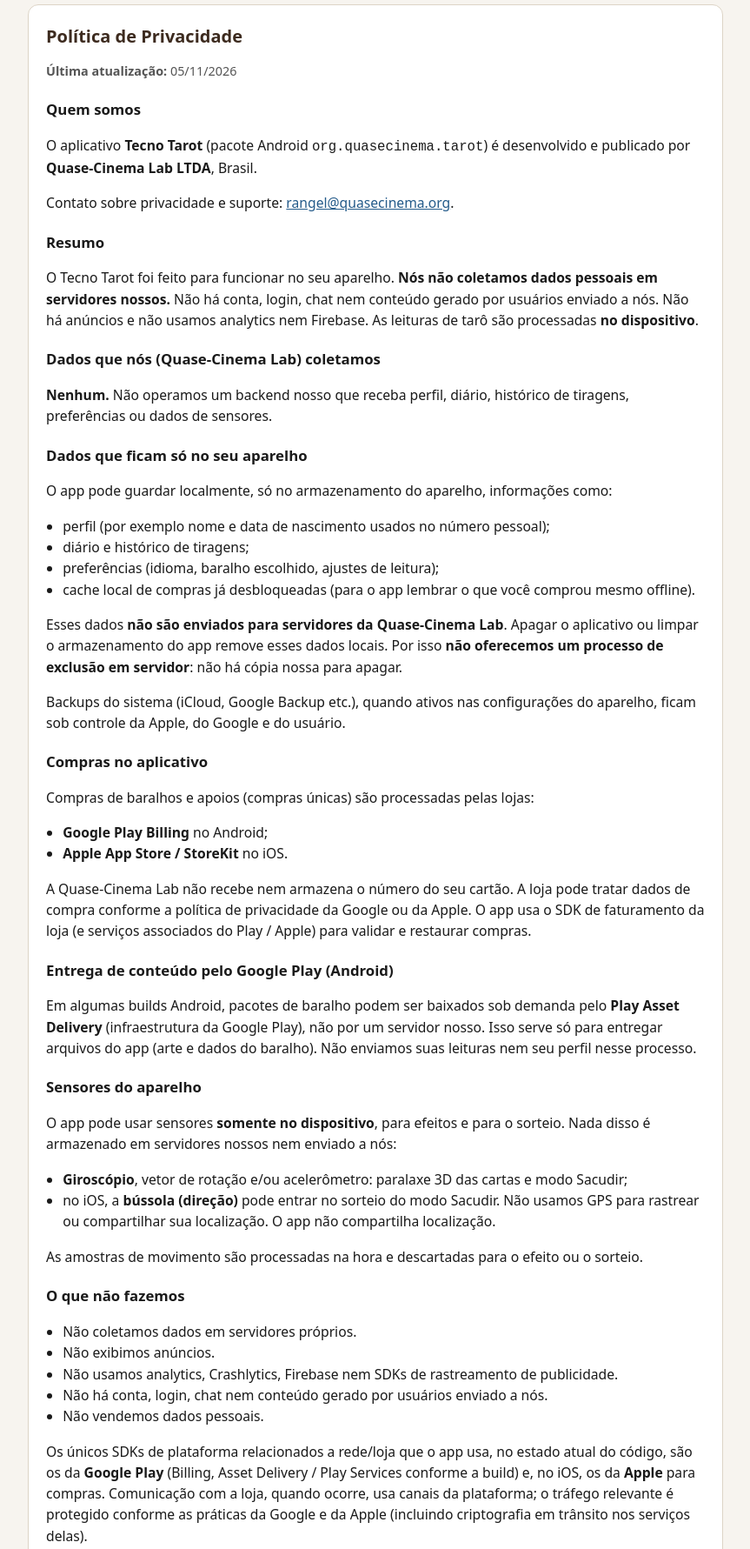
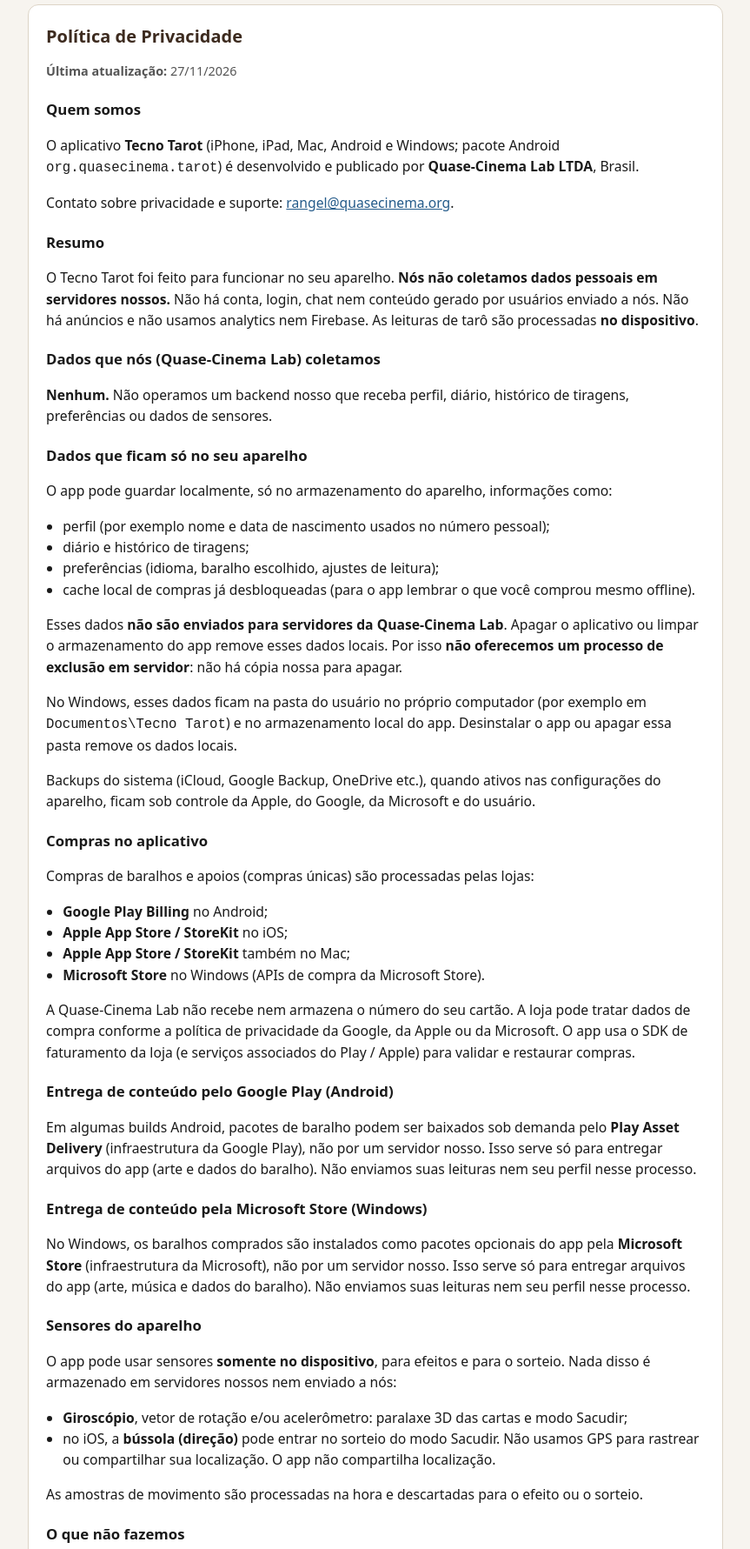
Before and after one commit to AlexandreRangel/SiteRangel, a plain HTML site: page tecno-tarot-privacy.html in a window 1280 px wide. Shown: the part 152-1933 px from the top of the page at 87% size, without its empty margins (208-1071 px from the left). Drawn offline with Linux system fonts and the light colour scheme.

Commit message:
content: política de privacidade Tecno Tarot cobre Windows (Microsoft Store) e Mac

```diff
--- a/tecno-tarot-privacy.html
+++ b/tecno-tarot-privacy.html
@@ -129,10 +129,10 @@
   <main>
     <section id="pt-BR" lang="pt-BR">
       <h2>Política de Privacidade</h2>
-      <p class="meta"><strong>Última atualização:</strong> 05/11/2026</p>
+      <p class="meta"><strong>Última atualização:</strong> 27/11/2026</p>
 
       <h3>Quem somos</h3>
-      <p>O aplicativo <strong>Tecno Tarot</strong> (pacote Android <code>org.quasecinema.tarot</code>) é desenvolvido e publicado por <strong>Quase-Cinema Lab LTDA</strong>, Brasil.</p>
+      <p>O aplicativo <strong>Tecno Tarot</strong> (iPhone, iPad, Mac, Android e Windows; pacote Android <code>org.quasecinema.tarot</code>) é desenvolvido e publicado por <strong>Quase-Cinema Lab LTDA</strong>, Brasil.</p>
       <p>Contato sobre privacidade e suporte: <a href="mailto:rangel@quasecinema.org">rangel@quasecinema.org</a>.</p>
 
       <h3>Resumo</h3>
@@ -150,18 +150,24 @@
         <li>cache local de compras já desbloqueadas (para o app lembrar o que você comprou mesmo offline).</li>
       </ul>
       <p>Esses dados <strong>não são enviados para servidores da Quase-Cinema Lab</strong>. Apagar o aplicativo ou limpar o armazenamento do app remove esses dados locais. Por isso <strong>não oferecemos um processo de exclusão em servidor</strong>: não há cópia nossa para apagar.</p>
-      <p>Backups do sistema (iCloud, Google Backup etc.), quando ativos nas configurações do aparelho, ficam sob controle da Apple, do Google e do usuário.</p>
+      <p>No Windows, esses dados ficam na pasta do usuário no próprio computador (por exemplo em <code>Documentos\Tecno Tarot</code>) e no armazenamento local do app. Desinstalar o app ou apagar essa pasta remove os dados locais.</p>
+      <p>Backups do sistema (iCloud, Google Backup, OneDrive etc.), quando ativos nas configurações do aparelho, ficam sob controle da Apple, do Google, da Microsoft e do usuário.</p>
 
       <h3>Compras no aplicativo</h3>
       <p>Compras de baralhos e apoios (compras únicas) são processadas pelas lojas:</p>
       <ul>
         <li><strong>Google Play Billing</strong> no Android;</li>
-        <li><strong>Apple App Store / StoreKit</strong> no iOS.</li>
+        <li><strong>Apple App Store / StoreKit</strong> no iOS;</li>
+        <li><strong>Apple App Store / StoreKit</strong> também no Mac;</li>
+        <li><strong>Microsoft Store</strong> no Windows (APIs de compra da Microsoft Store).</li>
       </ul>
-      <p>A Quase-Cinema Lab não recebe nem armazena o número do seu cartão. A loja pode tratar dados de compra conforme a política de privacidade da Google ou da Apple. O app usa o SDK de faturamento da loja (e serviços associados do Play / Apple) para validar e restaurar compras.</p>
+      <p>A Quase-Cinema Lab não recebe nem armazena o número do seu cartão. A loja pode tratar dados de compra conforme a política de privacidade da Google, da Apple ou da Microsoft. O app usa o SDK de faturamento da loja (e serviços associados do Play / Apple) para validar e restaurar compras.</p>
 
       <h3>Entrega de conteúdo pelo Google Play (Android)</h3>
       <p>Em algumas builds Android, pacotes de baralho podem ser baixados sob demanda pelo <strong>Play Asset Delivery</strong> (infraestrutura da Google Play), não por um servidor nosso. Isso serve só para entregar arquivos do app (arte e dados do baralho). Não enviamos suas leituras nem seu perfil nesse processo.</p>
+
+      <h3>Entrega de conteúdo pela Microsoft Store (Windows)</h3>
+      <p>No Windows, os baralhos comprados são instalados como pacotes opcionais do app pela <strong>Microsoft Store</strong> (infraestrutura da Microsoft), não por um servidor nosso. Isso serve só para entregar arquivos do app (arte, música e dados do baralho). Não enviamos suas leituras nem seu perfil nesse processo.</p>
 
       <h3>Sensores do aparelho</h3>
       <p>O app pode usar sensores <strong>somente no dispositivo</strong>, para efeitos e para o sorteio. Nada disso é armazenado em servidores nossos nem enviado a nós:</p>
@@ -179,7 +185,7 @@
         <li>Não há conta, login, chat nem conteúdo gerado por usuários enviado a nós.</li>
         <li>Não vendemos dados pessoais.</li>
       </ul>
-      <p>Os únicos SDKs de plataforma relacionados a rede/loja que o app usa, no estado atual do código, são os da <strong>Google Play</strong> (Billing, Asset Delivery / Play Services conforme a build) e, no iOS, os da <strong>Apple</strong> para compras. Comunicação com a loja, quando ocorre, usa canais da plataforma; o tráfego relevante é protegido conforme as práticas da Google e da Apple (incluindo criptografia em trânsito nos serviços delas).</p>
+      <p>Os únicos SDKs de plataforma relacionados a rede/loja que o app usa, no estado atual do código, são os da <strong>Google Play</strong> (Billing, Asset Delivery / Play Services conforme a build) e, no iOS, os da <strong>Apple</strong> para compras e, no Windows, as APIs da <strong>Microsoft Store</strong> para compras e pacotes opcionais. Comunicação com a loja, quando ocorre, usa canais da plataforma; o tráfego relevante é protegido conforme as práticas da Google, da Apple e da Microsoft (incluindo criptografia em trânsito nos serviços delas).</p>
 
       <h3>Crianças e adolescentes</h3>
       <p>O Tecno Tarot é destinado a pessoas com <strong>13 anos ou mais</strong>. <strong>Não é direcionado a crianças menores de 13 anos.</strong> Como não coletamos dados pessoais em nossos servidores, também não coletamos dados de crianças em servidores nossos.</p>
@@ -188,7 +194,7 @@
       <p>Como não mantemos um banco de dados nosso de usuários, o risco principal de privacidade está no aparelho e nas lojas. Recomendamos manter o sistema e o app atualizados e proteger o aparelho com bloqueio de tela. Dados locais sensíveis do perfil e do diário são excluídos das regras de backup automático do app no Android, quando aplicável.</p>
 
       <h3>Alterações nesta política</h3>
-      <p>Podemos atualizar esta política. A data no topo indica a versão vigente. Alterações relevantes serão publicadas nesta página (URL pública HTTPS usada nas fichas da Play Store e da App Store).</p>
+      <p>Podemos atualizar esta política. A data no topo indica a versão vigente. Alterações relevantes serão publicadas nesta página (URL pública HTTPS usada nas fichas da Play Store, da App Store e da Microsoft Store).</p>
 
       <h3>Contato</h3>
       <p>Dúvidas sobre privacidade: <a href="mailto:rangel@quasecinema.org">rangel@quasecinema.org</a><br>
@@ -198,10 +204,10 @@
 
     <section id="en" lang="en">
       <h2>Privacy Policy</h2>
-      <p class="meta"><strong>Last updated:</strong> 05/11/2026</p>
+      <p class="meta"><strong>Last updated:</strong> 27/11/2026</p>
 
       <h3>Who we are</h3>
-      <p>The <strong>Tecno Tarot</strong> app (Android package <code>org.quasecinema.tarot</code>) is developed and published by <strong>Quase-Cinema Lab LTDA</strong>, Brazil.</p>
+      <p>The <strong>Tecno Tarot</strong> app (iPhone, iPad, Mac, Android and Windows; Android package <code>org.quasecinema.tarot</code>) is developed and published by <strong>Quase-Cinema Lab LTDA</strong>, Brazil.</p>
       <p>Privacy and support contact: <a href="mailto:rangel@quasecinema.org">rangel@quasecinema.org</a>.</p>
 
       <h3>Summary</h3>
@@ -219,18 +225,24 @@
         <li>a local cache of already unlocked purchases (so the app can remember what you bought while offline).</li>
       </ul>
       <p>This data is <strong>not sent to Quase-Cinema Lab servers</strong>. Uninstalling the app or clearing app storage removes this local data. That is why <strong>we do not offer a server-side deletion process</strong>: we have no copy of yours to delete.</p>
-      <p>System backups (iCloud, Google Backup, and similar), when enabled in your device settings, remain under the control of Apple, Google, and you.</p>
+      <p>On Windows, this data stays in your user folder on the computer itself (for example in <code>Documents\Tecno Tarot</code>) and in the app's local storage. Uninstalling the app or deleting that folder removes the local data.</p>
+      <p>System backups (iCloud, Google Backup, OneDrive, and similar), when enabled in your device settings, remain under the control of Apple, Google, Microsoft, and you.</p>
 
       <h3>In-app purchases</h3>
       <p>Deck and tip purchases (one-time) are processed by the stores:</p>
       <ul>
         <li><strong>Google Play Billing</strong> on Android;</li>
-        <li><strong>Apple App Store / StoreKit</strong> on iOS.</li>
+        <li><strong>Apple App Store / StoreKit</strong> on iOS;</li>
+        <li><strong>Apple App Store / StoreKit</strong> on Mac as well;</li>
+        <li><strong>Microsoft Store</strong> on Windows (Microsoft Store purchase APIs).</li>
       </ul>
-      <p>Quase-Cinema Lab does not receive or store your card number. The store may process purchase data under Google's or Apple's own privacy policy. The app uses the store billing SDK (and related Play / Apple services) to validate and restore purchases.</p>
+      <p>Quase-Cinema Lab does not receive or store your card number. The store may process purchase data under Google's, Apple's, or Microsoft's own privacy policy. The app uses the store billing SDK (and related Play / Apple services) to validate and restore purchases.</p>
 
       <h3>Content delivery via Google Play (Android)</h3>
       <p>In some Android builds, deck packs may be downloaded on demand through <strong>Play Asset Delivery</strong> (Google Play infrastructure), not through a server we operate. This only delivers app files (deck art and data). We do not send your readings or profile in that process.</p>
+
+      <h3>Content delivery via Microsoft Store (Windows)</h3>
+      <p>On Windows, purchased decks are installed as optional app packages through the <strong>Microsoft Store</strong> (Microsoft infrastructure), not through a server we operate. This only delivers app files (deck art, music and data). We do not send your readings or profile in that process.</p>
 
       <h3>Device sensors</h3>
       <p>The app may use sensors <strong>on the device only</strong>, for visual effects and for the draw. None of this is stored on our servers or sent to us:</p>
@@ -248,7 +260,7 @@
         <li>There is no account, login, chat, or user-generated content sent to us.</li>
         <li>We do not sell personal data.</li>
       </ul>
-      <p>The only platform store / network-related SDKs the app uses in the current codebase are <strong>Google Play</strong> libraries (Billing, Asset Delivery / Play Services depending on the build) and, on iOS, <strong>Apple</strong> purchase APIs. When the app talks to the store, it uses platform channels; relevant traffic is protected according to Google's and Apple's practices (including encryption in transit on their services).</p>
+      <p>The only platform store / network-related SDKs the app uses in the current codebase are <strong>Google Play</strong> libraries (Billing, Asset Delivery / Play Services depending on the build) and, on iOS, <strong>Apple</strong> purchase APIs, and, on Windows, <strong>Microsoft Store</strong> APIs for purchases and optional packages. When the app talks to the store, it uses platform channels; relevant traffic is protected according to Google's, Apple's, and Microsoft's practices (including encryption in transit on their services).</p>
 
       <h3>Children and teens</h3>
       <p>Tecno Tarot is intended for people <strong>13 years of age and older</strong>. <strong>It is not directed at children under 13.</strong> Because we do not collect personal data on our servers, we also do not collect children's data on our servers.</p>
@@ -257,7 +269,7 @@
       <p>Because we do not keep our own user database, the main privacy surface is your device and the stores. Keep the OS and the app updated and protect the device with a screen lock. Where applicable on Android, sensitive local profile and journal files are excluded from the app's automatic backup rules.</p>
 
       <h3>Changes to this policy</h3>
-      <p>We may update this policy. The date at the top shows the current version. Material changes will be posted on this page (the public HTTPS URL used in the Play Store and App Store listings).</p>
+      <p>We may update this policy. The date at the top shows the current version. Material changes will be posted on this page (the public HTTPS URL used in the Play Store, App Store, and Microsoft Store listings).</p>
 
       <h3>Contact</h3>
       <p>Privacy questions: <a href="mailto:rangel@quasecinema.org">rangel@quasecinema.org</a><br>
```
